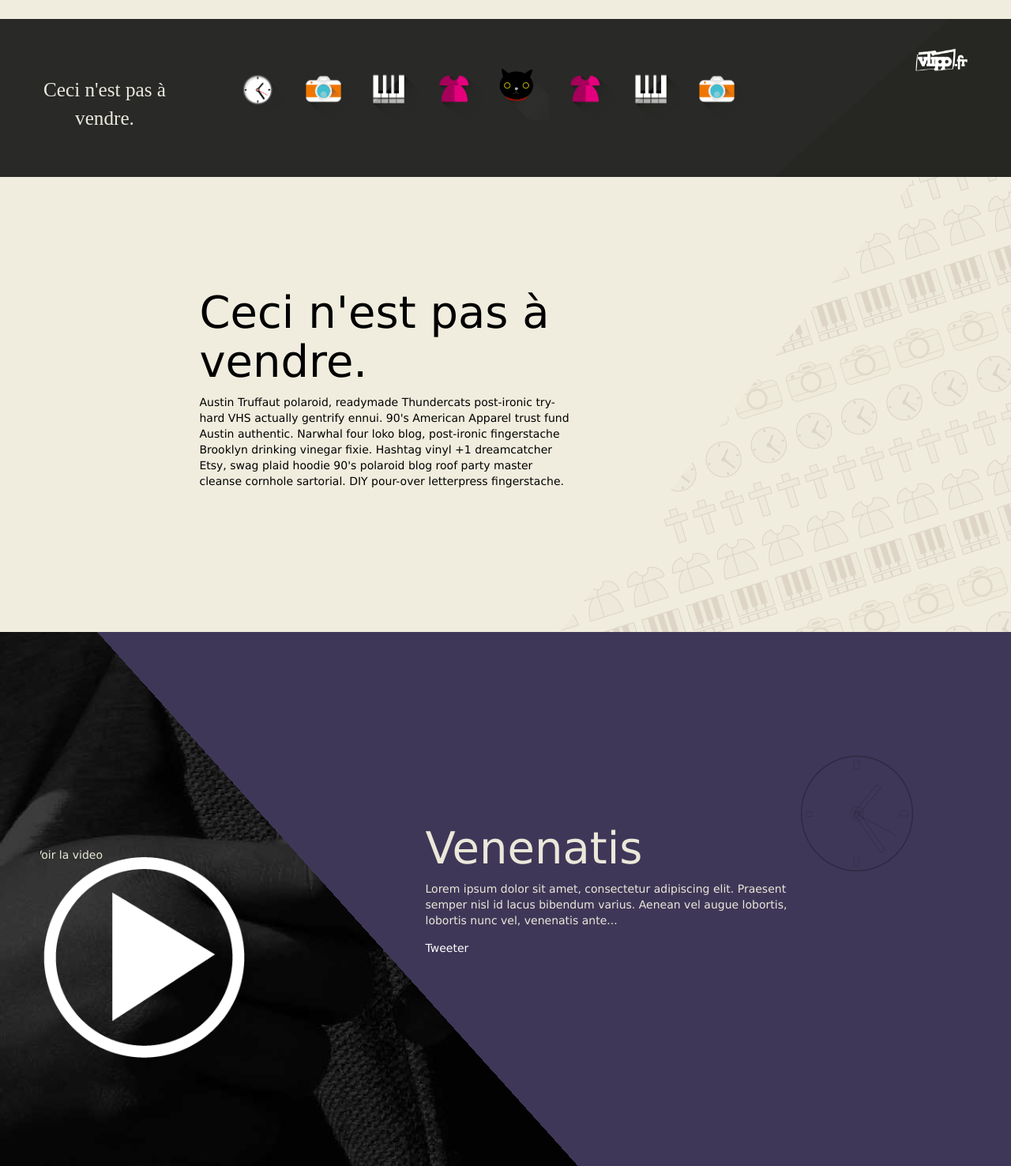
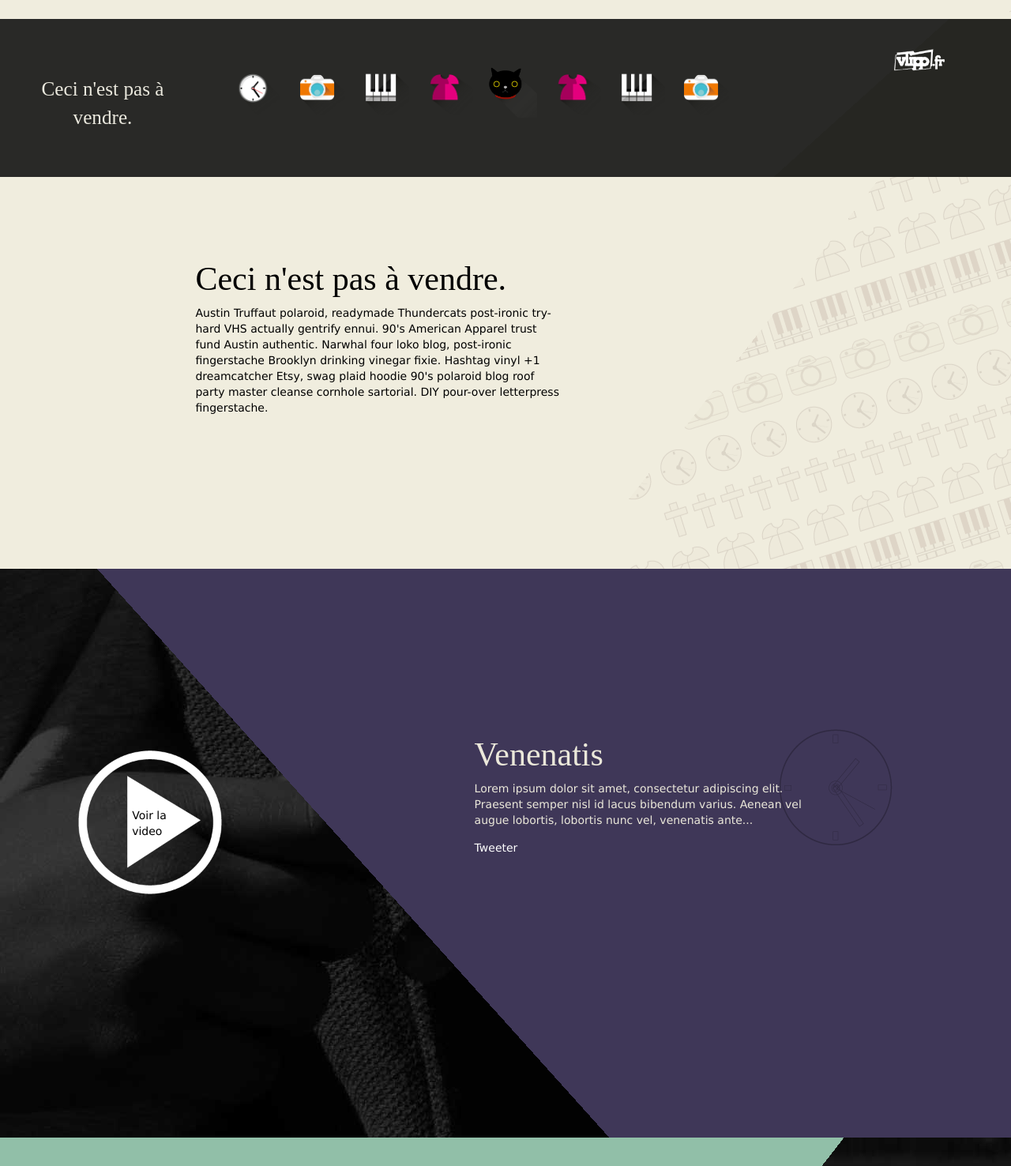
Before and after one commit to vkammerer/nantes-nord, a plain HTML site: page index.html in a window 1280 px wide. Shown: the top 1476 px of the page at 79% size. Drawn offline with nearby package versions, Linux system fonts and the light colour scheme; a web font is replaced by a local one.

Commit message:
Responsive section

```diff
--- a/assets/css/main.css
+++ b/assets/css/main.css
@@ -21,32 +21,105 @@
 /* No media query since this is the default in Bootstrap */
 
 /* Small devices (tablets, 768px and up) */
-@media (min-width: @screen-sm) {
-
-.nav-header-shrink {
-	top: 0%;
-	height: 20%;
-	padding-top: 0px;
+/* Smartphones (portrait and landscape) ----------- */
+@media only screen
+and (min-device-width : 300px)
+and (max-device-width : 480px) {
+/* Styles */
+	section {
+	padding: 5% 4% 4% 4%;
 }
 
- }
 
-/* Medium devices (desktops, 992px and up) */
-@media (min-width: @screen-md) {
 
-.nav-header-shrink {
-	top: 0%;
-	height: 10%;
-	padding-top: 0px;
 }
 
- }
+/* Smartphones (landscape) ----------- */
+@media only screen
+and (min-width : 320px) {
+/* Styles */
+section {
+	padding: 5% 4% 4% 4% ;
+	min-height: 90% !important;
+	height: 90% !important;
+}
 
-/* Large devices (large desktops, 1200px and up) */
-@media (min-width: @screen-lg) {
+#video-player {
+	height: 200px;
+}
 
- }
+.player-left {
+	margin-right: 30% !important;
+}
 
+h2 {
+	font-family: 'Holmes';
+	font-size: 2em;
+}
+}
+
+/* Smartphones (portrait) ----------- OK */
+@media only screen
+and (max-width : 767px) {
+/* Styles */
+section {
+	padding: 5% 4% 4% 4% ;
+	min-height: 100% !important;
+	height: 100% !important;
+}
+}
+
+/* Smartphones (portrait) ----------- OK */
+@media only screen
+and (min-width : 768px) {
+/* Styles */
+section {
+	padding: 15% 4% 4% 4% ;
+}
+}
+
+/* iPads (landscape) ----------- */
+@media only screen
+and (min-device-width : 768px)
+and (max-device-width : 1024px)
+and (orientation : landscape) {
+/* Styles */
+}
+
+/* iPads (portrait) ----------- */
+@media only screen
+and (min-device-width : 768px)
+and (max-device-width : 1024px)
+and (orientation : portrait) {
+/* Styles */
+}
+
+/* Desktops and laptops ----------- */
+@media only screen
+and (min-width : 1024px) {
+/* Styles */
+h2 {
+	font-family: 'Holmes';
+	font-size: 3em;
+}
+}
+
+/* Large screens ----------- */
+@media only screen
+and (min-width : 1824px) {
+/* Styles */
+h2 {
+	font-family: 'Holmes';
+	font-size: 4em;
+}
+}
+
+/* iPhone 4 ----------- */
+@media
+only screen and (-webkit-min-device-pixel-ratio : 1.5),
+only screen and (min-device-pixel-ratio : 1.5) {
+/* Styles */
+}
 
 a, a:hover {
 	text-decoration: none;
@@ -130,11 +203,7 @@
 	margin-top: 5px;
 }
 
-h2 {
-	font-family: 'Holmes', Verdana, sans-serif;
-	font-weight: 400;
-	font-size: 4em;
-}
+
 
 h3 {
 	font-family: 'Holmes';
@@ -262,15 +331,19 @@
 }
 
 .play-right {
-	margin-top: 10%;
-	margin-left: -4%;
+	margin-top: 0%;
+	margin-left: 0%;
 	cursor: pointer;
+	width: 220px;
+    height: 100%;
 }
 
 .play-left {
 	margin-top: 0%;
-	margin-right: 15%;
+	margin-right: 5%;
 	cursor: pointer;
+	width: 220px;
+    height: 100%;
 }
 
 .play_button {
@@ -283,14 +356,18 @@
     padding: 140px 40px 70px 0px;
     margin-left: 5%;
     max-width: 100%*/
+    position: relative;
     margin-top: 15%;
+/*    background-color: yellow;*/
     background-image: url('../images/play.png');
     background-repeat: no-repeat;
-    background-size: 100% 100%;
-    width: 20em;
-    height: 20em;
+    background-size: 200px 200px;
+    min-height: 220px;
+    max-width: 220px;
     cursor: pointer;
-    z-index: 2000;
+    z-index: 999;
+    padding: 43% 35% 1% 40%;
+    color: black;
 }
 
 .picto-bg-01 {
@@ -315,6 +392,11 @@
 	background-image: url('../images/picto-robe.png');
 	background-repeat: no-repeat;
 	background-position: 0% 10%;
+}
+
+.row {
+	width: 100%;
+    height: 100%;
 }
 
 
@@ -386,9 +468,10 @@
 
 
 section {
-	padding: 10% 4% 4% 4%;
+/*	padding: 5% 4% 4% 4%;*/
 	min-height: 90%;
 	height: 90%;
+	width: 100%;
 	z-index: 1005;
 	overflow: hidden;
 }
@@ -409,11 +492,12 @@
 }
 
 .texte {
-	margin-top: 8%;
+	margin-top: 0%;
+	/*background-color: orange;*/
 }
 
 .texte-illustration {
-	margin-top: 18%;
+	margin-top: 10%;
 }
 
 .text-left {
@@ -432,9 +516,7 @@
  	margin-right: auto;
 }
 
-#video-player {
-	width: 86%;
-}
+
 
 .video-js {padding-top: 36.25%}
 .vjs-fullscreen {padding-top: 0px}
@@ -453,17 +535,20 @@
 .container-slide {
 	/*background-color: yellow;*/
 	width: 100%;
+	height: 100%;
   	display: table-cell;
   	vertical-align: middle;
   	overflow: hidden;
 }
 
 .slide {
+	height: 100%;
 	width: 200%;
 	list-style: none;
 }
 
 .slide-01 {
+	height: 100%;
 	width: 50%;
 	display: inline;
 	float: left;
--- a/index.html
+++ b/index.html
@@ -27,7 +27,7 @@
     <div class="container">
 
       <!-- Header -->
-          <header class="nav-header">
+          <header class="nav-header hidden-xs">
             <div class="row">
                 <div id="logo" class="col-xs-12 col-md-2 pull-left">
                   <span id="nantes">Ceci n'est pas à vendre.</span>
@@ -134,7 +134,6 @@
 
           </section>
 
-
           <section id="section-02">
 
             <div class="container-slide">
@@ -201,6 +200,7 @@
 
 
           </section>
+
 
           <section id="section-03">
 
```
